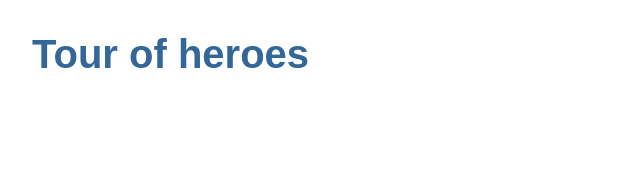
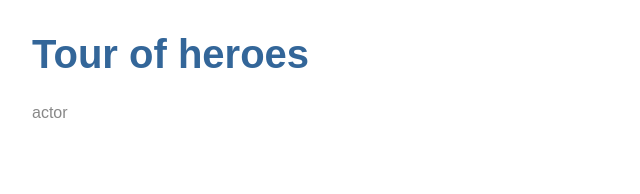
Before and after one commit to salade2doigts/AngularSkills, an Angular app: page / in a window 1280 px wide. Shown: the top 194 px of the page, without its empty margins (0-640 px from the left). Built offline with nearby package versions, Linux system fonts and the light colour scheme.

Commit message:
init page and add class Hero

```diff
--- a/src/app/app.component.html
+++ b/src/app/app.component.html
@@ -1 +1,2 @@
 <h1>{{ title }}</h1>
+<app-heroes></app-heroes>
--- /dev/null
+++ b/src/app/heroe.ts
@@ -0,0 +1,4 @@
+export class Hero{
+  id: number;
+  name: string;
+}
--- a/src/app/heroes/heroes.component.html
+++ b/src/app/heroes/heroes.component.html
@@ -1,3 +1,3 @@
 <p>
-heroes works!
+{{hero.name}}
 </p>
--- a/src/app/heroes/heroes.component.ts
+++ b/src/app/heroes/heroes.component.ts
@@ -1,4 +1,5 @@
 import { Component, OnInit } from '@angular/core';
+import { Hero } from '../hero'; // j'importe la class Hero
 
 @Component({
   selector: 'app-heroes',
@@ -7,9 +8,17 @@ import { Component, OnInit } from '@angular/core';
 })
 export class HeroesComponent implements OnInit {
 
-  constructor() { }
+  hero : Hero = {
+    id : 1,
+    name : 'actor'
+  }
+
+  constructor() {
+
+   }
 
   ngOnInit() {
+
   }
 
 }
```
